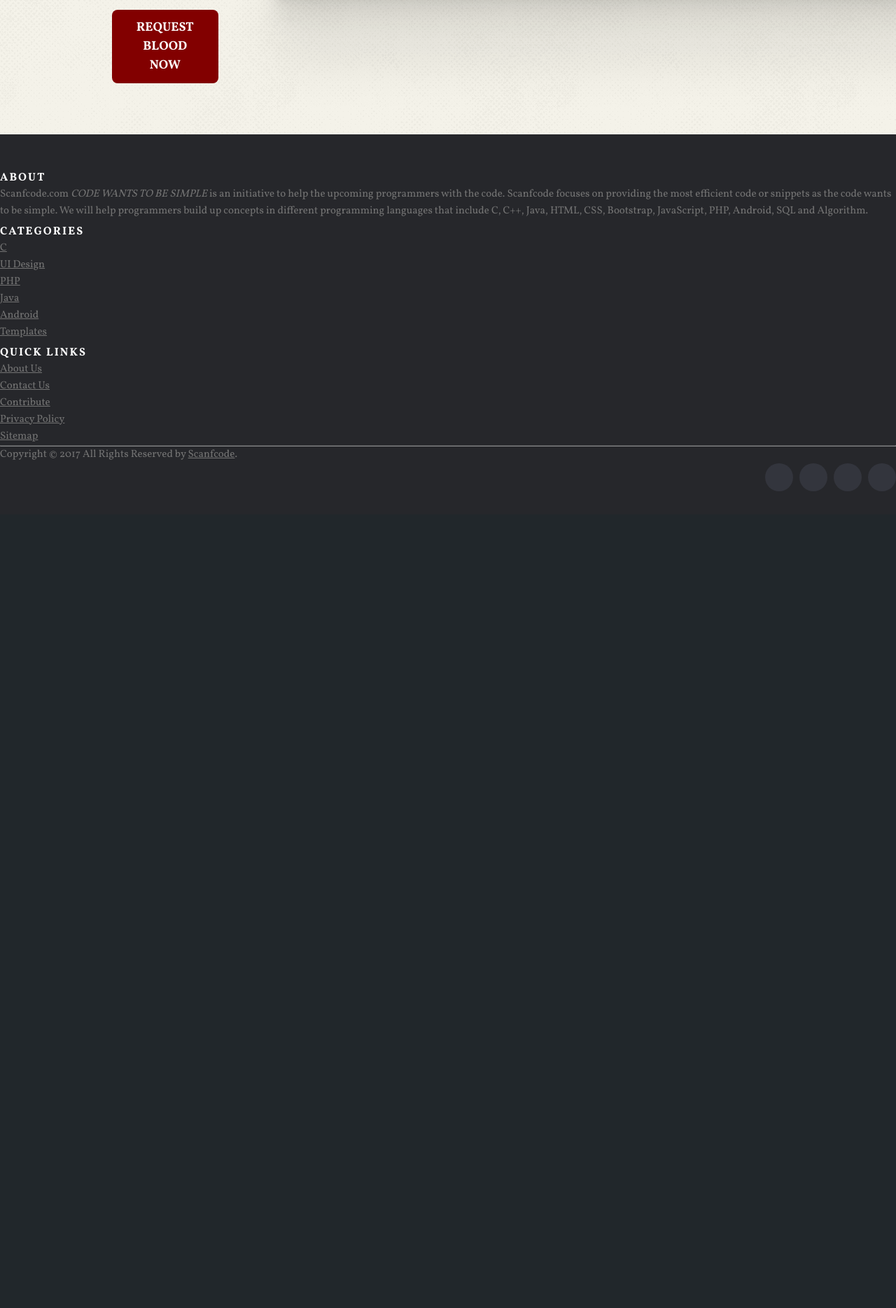
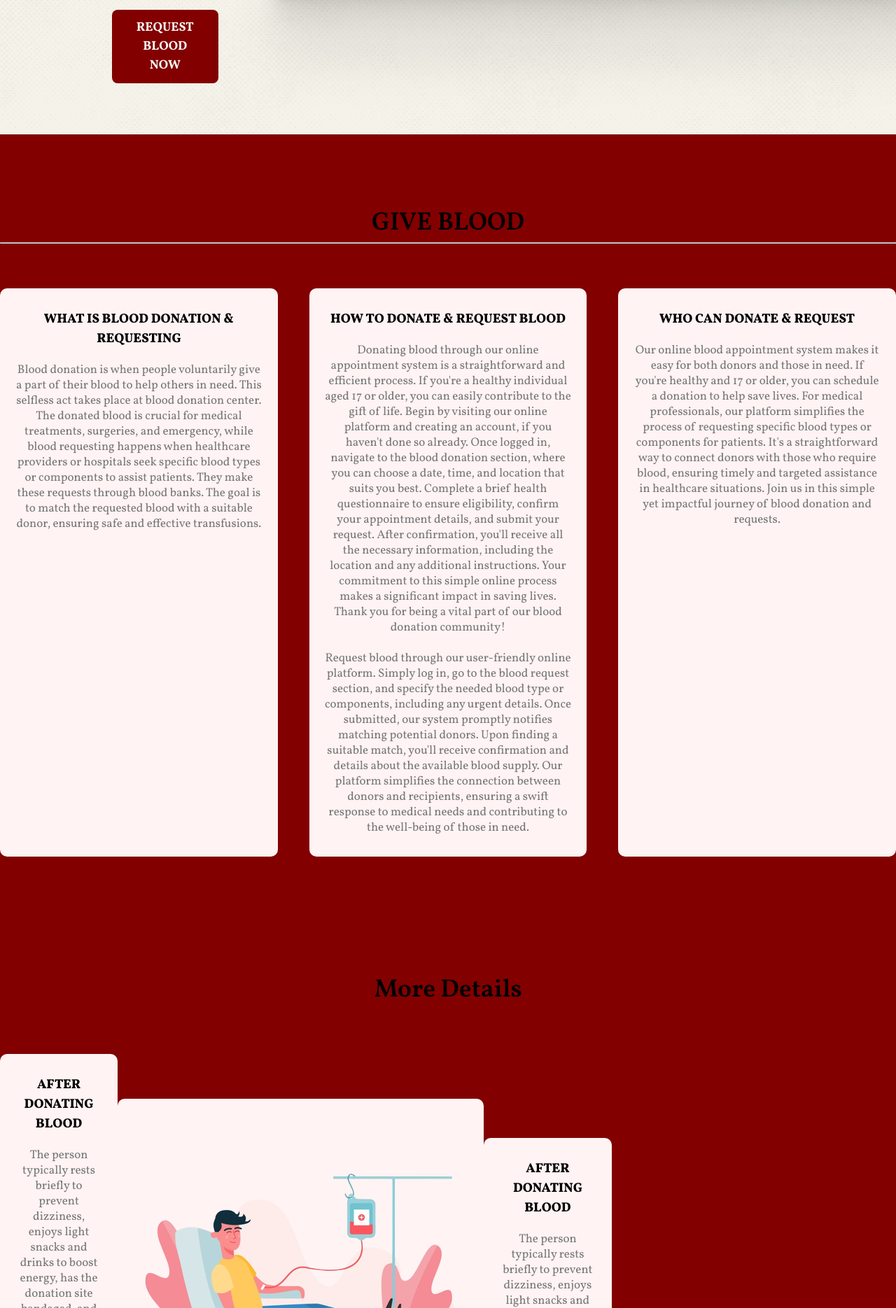
Before and after one commit to Jeromeoo/VIRTUAL-LIFESAVERS, a PHP site: page /homepage.php in a window 1280 px wide; the page is wider, and only the part inside the window is pictured. Shown: the part 738-2607 px from the top of that part at 70% size. Before the commit the page ends 1440 px from the top of that part, so only its background shows below. Run offline with PHP 8.4, Linux system fonts and the light colour scheme.

Commit message:
UPDATE HOME

```diff
--- a/css/homepage.css
+++ b/css/homepage.css
@@ -198,172 +198,93 @@ nav {
     padding: 0 6.25rem;
 
 }
+/** tips section */
+.tips {
+  width: 100%;
+  margin: auto;
+  text-align: center;
+  padding-top: 100px;
+  background-color: #820000;
 
+}
 
+.tips h1{
+  font-size: 36px;
+  font-weight: 600;
+}
 
+.tips p{
+  color: #777;
+  font-size: 17px;
+  font-weight: 300;
+  line-height: 22px;
+  padding: 10px;
+}
 
-/** FOOTER **/
+.row{
+  margin-top: 5%;
+  display: flex;
+  justify-content: space-between;
+}
 
-.site-footer
-{
-  background-color:#26272b;
-  padding:45px 0 20px;
-  font-size:15px;
-  line-height:24px;
-  color:#737373;
+.tips-col {
+  flex-basis: 31%;
+  background-color: #FFF3f3;
+  border-radius: 10px;
+  margin-bottom: 5%;
+  padding: 20px 12px;
+  box-sizing: border-box;
 }
-.site-footer hr
-{
-  border-top-color:#bbb;
-  opacity:0.5
+
+.tips-col h3{
+    text-align: center;
+    font-weight: 800;
+    margin: 10px 0;
 }
-.site-footer hr.small
-{
-  margin:20px 0
+
+.tips-col:hover{
+    box-shadow: 0 0 20px 0px rgba(0,0,0,0.2);
 }
-.site-footer h6
-{
-  color:#fff;
-  font-size:16px;
-  text-transform:uppercase;
-  margin-top:5px;
-  letter-spacing:2px
-}
-.site-footer a
-{
-  color:#737373;
-}
-.site-footer a:hover
-{
-  color:#3366cc;
-  text-decoration:none;
-}
-.footer-links
-{
-  padding-left:0;
-  list-style:none
-}
-.footer-links li
-{
-  display:block
-}
-.footer-links a
-{
-  color:#737373
-}
-.footer-links a:active,.footer-links a:focus,.footer-links a:hover
-{
-  color:#3366cc;
-  text-decoration:none;
-}
-.footer-links.inline li
-{
-  display:inline-block
-}
-.site-footer .social-icons
-{
-  text-align:right
-}
-.site-footer .social-icons a
-{
-  width:40px;
-  height:40px;
-  line-height:40px;
-  margin-left:6px;
-  margin-right:0;
-  border-radius:100%;
-  background-color:#33353d
-}
-.copyright-text
-{
-  margin:0
-}
-@media (max-width:991px)
-{
-  .site-footer [class^=col-]
-  {
-    margin-bottom:30px
+/** Section 2 **/
+
+.tips-two {
+    width: 100%;
+    margin: auto;
+    text-align: center;
+    padding-top: 100px;
+    background-color: #820000;
+
   }
-}
-@media (max-width:767px)
-{
-  .site-footer
-  {
-    padding-bottom:0
+
+  .tips-two h1{
+    font-size: 36px;
+    font-weight: 600;
   }
-  .site-footer .copyright-text,.site-footer .social-icons
-  {
-    text-align:center
+
+  .tips-two p{
+    color: #777;
+    font-size: 17px;
+    font-weight: 300;
+    line-height: 22px;
+    padding: 10px;
   }
-}
-.social-icons
-{
-  padding-left:0;
-  margin-bottom:0;
-  list-style:none
-}
-.social-icons li
-{
-  display:inline-block;
-  margin-bottom:4px
-}
-.social-icons li.title
-{
-  margin-right:15px;
-  text-transform:uppercase;
-  color:#96a2b2;
-  font-weight:700;
-  font-size:13px
-}
-.social-icons a{
-  background-color:#eceeef;
-  color:#818a91;
-  font-size:16px;
-  display:inline-block;
-  line-height:44px;
-  width:44px;
-  height:44px;
-  text-align:center;
-  margin-right:8px;
-  border-radius:100%;
-  -webkit-transition:all .2s linear;
-  -o-transition:all .2s linear;
-  transition:all .2s linear
-}
-.social-icons a:active,.social-icons a:focus,.social-icons a:hover
-{
-  color:#fff;
-  background-color:#29aafe
-}
-.social-icons.size-sm a
-{
-  line-height:34px;
-  height:34px;
-  width:34px;
-  font-size:14px
-}
-.social-icons a.facebook:hover
-{
-  background-color:#3b5998
-}
-.social-icons a.twitter:hover
-{
-  background-color:#00aced
-}
-.social-icons a.linkedin:hover
-{
-  background-color:#007bb6
-}
-.social-icons a.dribbble:hover
-{
-  background-color:#ea4c89
-}
-@media (max-width:767px)
-{
-  .social-icons li.title
-  {
-    display:block;
-    margin-right:0;
-    font-weight:600
+  .row-two{
+    margin-top: 5%;
+    display: flex;
+    justify-content: space-between;
   }
-}
+
+  .tips-col-two {
+    flex-basis: 31%;
+    background-color: #FFF3f3;
+    border-radius: 10px;
+    margin-bottom: 5%;
+    padding: 20px 12px;
+    box-sizing: border-box;
+  }
+
+  .tips-col-two h3{
+      text-align: center;
+      font-weight: 800;
+      margin: 10px 0;
+  }
--- a/homepage.php
+++ b/homepage.php
@@ -78,60 +78,84 @@
 </section>
 
 
-<section>
-<footer class="site-footer">
-      <div class="container">
-        <div class="row">
-          <div class="col-sm-12 col-md-6">
-            <h6>About</h6>
-            <p class="text-justify">Scanfcode.com <i>CODE WANTS TO BE SIMPLE </i> is an initiative  to help the upcoming programmers with the code. Scanfcode focuses on providing the most efficient code or snippets as the code wants to be simple. We will help programmers build up concepts in different programming languages that include C, C++, Java, HTML, CSS, Bootstrap, JavaScript, PHP, Android, SQL and Algorithm.</p>
-          </div>
+<section class="tips">
+  <h1>GIVE BLOOD</h1>
+    <hr class="line">
+<div class="row">
+  <div class="tips-col">
+      <h3>WHAT IS BLOOD  DONATION & REQUESTING</h3>
+      <p>Blood donation is when people voluntarily give a part of their blood to help others in need.
+     This selfless act takes place at blood donation center.
+      The donated blood is crucial for medical treatments, surgeries, and emergency,
+       while blood requesting happens when healthcare providers or hospitals seek specific
+        blood types or components to assist patients. They make these requests through blood banks.
+         The goal is to match the requested blood with a suitable donor,
+          ensuring safe and effective transfusions.</p>
+  </div>
+  <div class="tips-col">
+      <h3>HOW TO DONATE & REQUEST BLOOD</h3>
+      <p>Donating blood through our online appointment system is a straightforward and efficient process.
+         If you're a healthy individual aged 17 or older, you can easily contribute to the gift of life.
+          Begin by visiting our online platform and creating an account, if you haven't done so already.
+           Once logged in, navigate to the blood donation section, where you can choose a date, time,
+            and location that suits you best. Complete a brief health questionnaire to ensure eligibility,
+             confirm your appointment details, and submit your request. After confirmation,
+             you'll receive all the necessary information, including the location and any additional
+             instructions. Your commitment to this simple online process makes a significant impact in
+             saving lives. Thank you for being a vital part of our blood donation community!
+             <br><br>
+             Request blood through our user-friendly online platform.
+             Simply log in, go to the blood request section, and specify the needed blood type or
+             components, including any urgent details. Once submitted, our system promptly notifies
+             matching potential donors. Upon finding a suitable match, you'll receive confirmation and
+             details about the available blood supply. Our platform simplifies the connection between
+             donors and recipients, ensuring a swift response to medical needs and contributing to the
+             well-being of those in need.
+</p>
+  </div>
+  <div class="tips-col">
+      <h3>WHO CAN DONATE & REQUEST</h3>
+      <p>Our online blood appointment system makes it easy for both donors and those in need.
+        If you're healthy and 17 or older, you can schedule a donation to help save lives.
+        For medical professionals, our platform simplifies the process of requesting specific blood types
+        or components for patients. It's a straightforward way to connect donors with those who require
+        blood, ensuring timely and targeted assistance in healthcare situations.
+        Join us in this simple yet impactful journey of blood donation and requests.</p>
+  </div>
+</div>
 
-          <div class="col-xs-6 col-md-3">
-            <h6>Categories</h6>
-            <ul class="footer-links">
-              <li><a href="http://scanfcode.com/category/c-language/">C</a></li>
-              <li><a href="http://scanfcode.com/category/front-end-development/">UI Design</a></li>
-              <li><a href="http://scanfcode.com/category/back-end-development/">PHP</a></li>
-              <li><a href="http://scanfcode.com/category/java-programming-language/">Java</a></li>
-              <li><a href="http://scanfcode.com/category/android/">Android</a></li>
-              <li><a href="http://scanfcode.com/category/templates/">Templates</a></li>
-            </ul>
-          </div>
+</section>
 
-          <div class="col-xs-6 col-md-3">
-            <h6>Quick Links</h6>
-            <ul class="footer-links">
-              <li><a href="http://scanfcode.com/about/">About Us</a></li>
-              <li><a href="http://scanfcode.com/contact/">Contact Us</a></li>
-              <li><a href="http://scanfcode.com/contribute-at-scanfcode/">Contribute</a></li>
-              <li><a href="http://scanfcode.com/privacy-policy/">Privacy Policy</a></li>
-              <li><a href="http://scanfcode.com/sitemap/">Sitemap</a></li>
-            </ul>
-          </div>
-        </div>
-        <hr>
-      </div>
-      <div class="container">
-        <div class="row">
-          <div class="col-md-8 col-sm-6 col-xs-12">
-            <p class="copyright-text">Copyright &copy; 2017 All Rights Reserved by
-         <a href="#">Scanfcode</a>.
-            </p>
-          </div>
+<!--- Section Two ------>
+<section class="tips-two">
+    <h1>More Details</h1>
+    <div class="row-two">
+  <div class="tips-col-two">
+      <h3>AFTER DONATING BLOOD</h3>
+      <p>The person typically rests briefly to prevent dizziness, enjoys light snacks and drinks to
+        boost energy, has the donation site bandaged, and receives post-donation instructions,
+        including avoiding strenuous activity and staying hydrated. Some centers monitor donors briefly.
+         Over the next few weeks, the body naturally replaces the donated blood components,
+          and most donors feel a sense of accomplishment knowing they've contributed to saving lives.</p>
+</div>
+<div class="row-two">
+  <div class="tips-col-two">
+      <img src="css/images/ManDonating 1.png" alt="">
+</div>
+<div class="row">
+  <div class="tips-col-two">
+      <h3>AFTER DONATING BLOOD</h3>
+      <p>The person typically rests briefly to prevent dizziness, enjoys light snacks and drinks to
+        boost energy, has the donation site bandaged, and receives post-donation instructions,
+        including avoiding strenuous activity and staying hydrated. Some centers monitor donors briefly.
+         Over the next few weeks, the body naturally replaces the donated blood components,
+          and most donors feel a sense of accomplishment knowing they've contributed to saving lives.</p>
+</div>
 
-          <div class="col-md-4 col-sm-6 col-xs-12">
-            <ul class="social-icons">
-              <li><a class="facebook" href="#"><i class="fa fa-facebook"></i></a></li>
-              <li><a class="twitter" href="#"><i class="fa fa-twitter"></i></a></li>
-              <li><a class="dribbble" href="#"><i class="fa fa-dribbble"></i></a></li>
-              <li><a class="linkedin" href="#"><i class="fa fa-linkedin"></i></a></li>
-            </ul>
-          </div>
-        </div>
-      </div>
-</footer>
+</div>
 </section>
+
+
 
 <script>
     // HEADER
```
Also changed, not shown: css/images/ManDonating 1.png (added), css/images/weheart 1.png (added).
